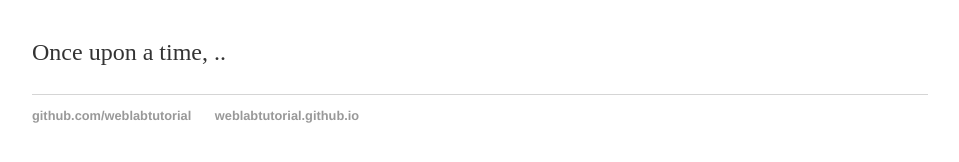
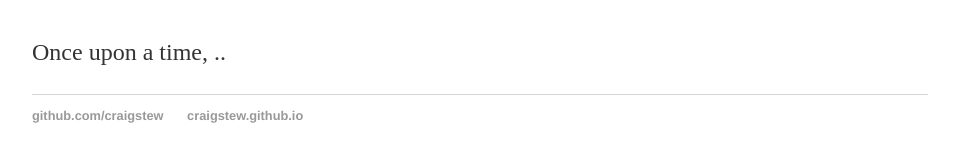
Before and after one commit to craigstew/craigstew.github.io, a Jekyll site: the page built from index.html, in a window 1280 px wide. Shown: the part 161-323 px from the top of the page, without its empty margins (160-1119 px from the left). Built offline with Jekyll 4.4.1, drawn with Linux system fonts in a browser that asks for light colours.

Commit message:
Update default.html
Changed links at bottom.

```diff
--- a/_layouts/default.html
+++ b/_layouts/default.html
@@ -16,8 +16,8 @@
     <div class="container">{{ content }}</div>
     <footer>
       <ul>
-        <li><a href="https://github.com/weblabtutorial">github.com/weblabtutorial</a></li>
-        <li><a href="https://weblabtutorial.github.io"> weblabtutorial.github.io </a></li>
+        <li><a href="https://github.com/craigstew">github.com/craigstew</a></li>
+        <li><a href="https://github.com/craigstew/craigstew.github.io">craigstew.github.io</a></li>
       </ul>
     </footer>
   </body>
```
